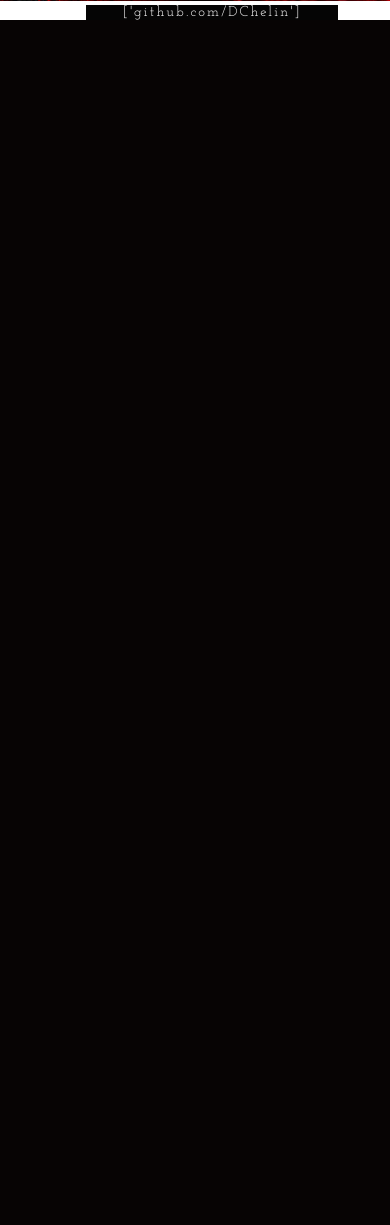
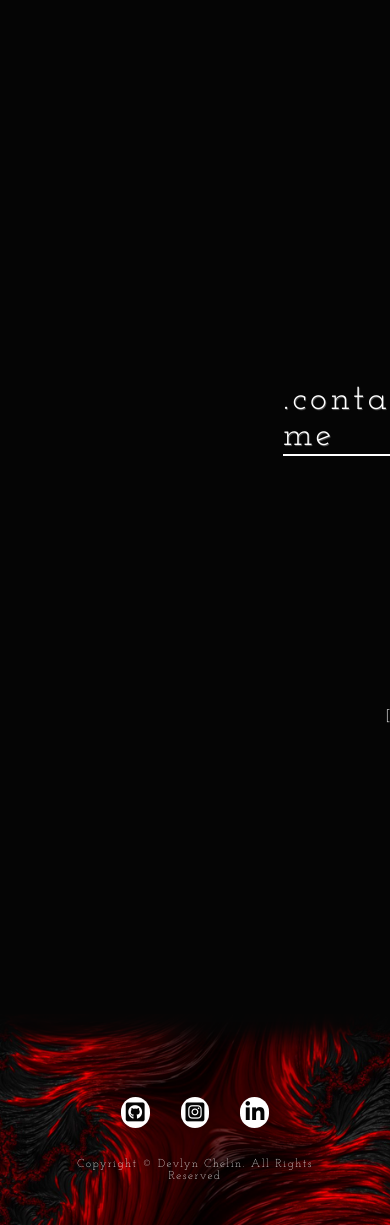
Before and after one commit to DChelin/chelin.dev, a PHP site: page / in a window 390 px wide; the page is wider, and only the part inside the window is pictured. Shown: the part 5004-6229 px from the top of that part. Before the commit the page ends 5024 px from the top of that part, so only its background shows below. Run offline with PHP 8.4, Linux system fonts and the light colour scheme; some libraries are stand-ins or nearby versions; some web fonts are replaced.

Commit message:
Update style.css

```diff
--- a/style.css
+++ b/style.css
@@ -560,7 +560,7 @@ html{
     }
 
     .section-2{
-        padding: 10rem;
+        padding: 50rem;
     }
 
     .section-2-heading{
```
